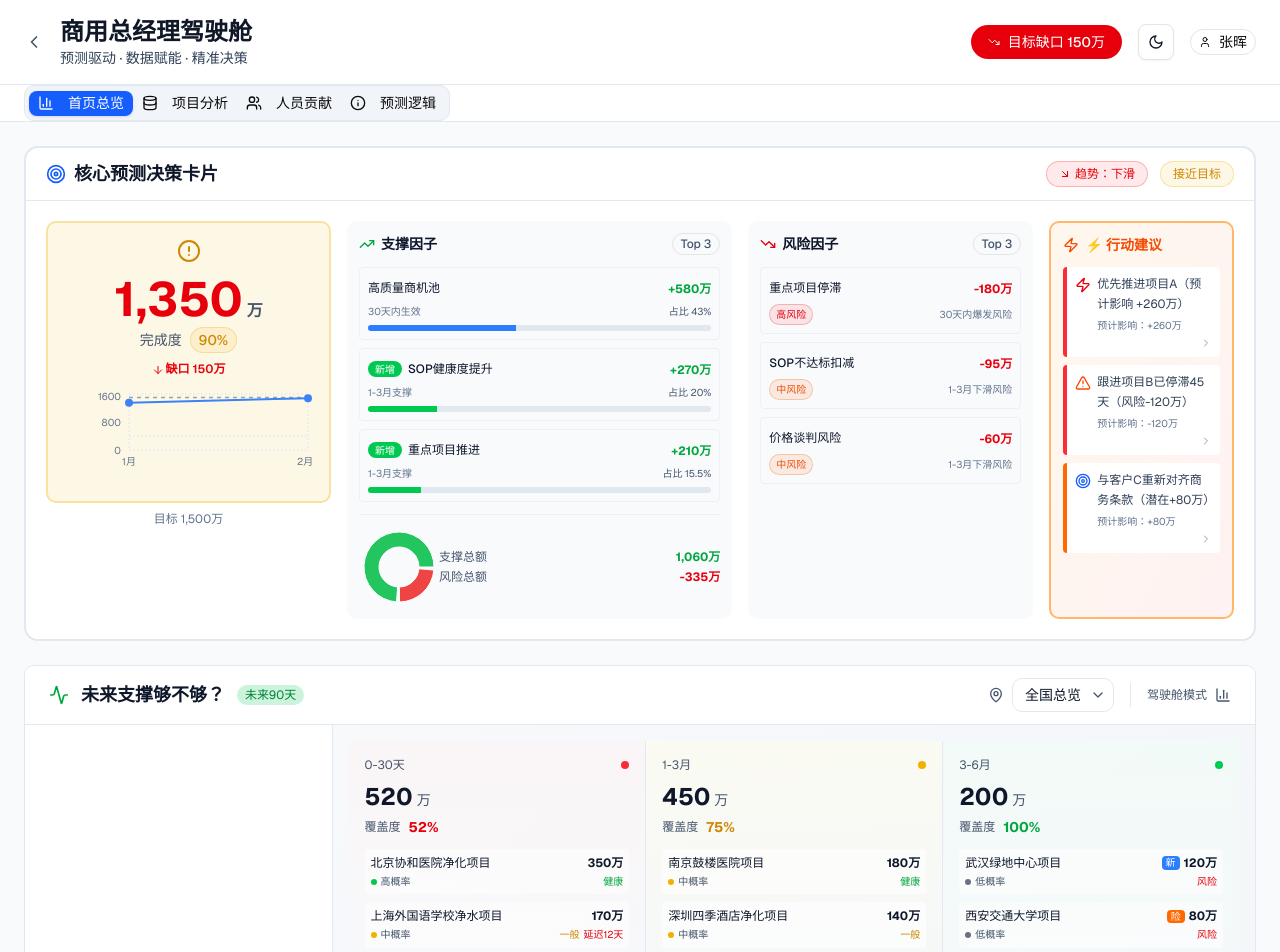
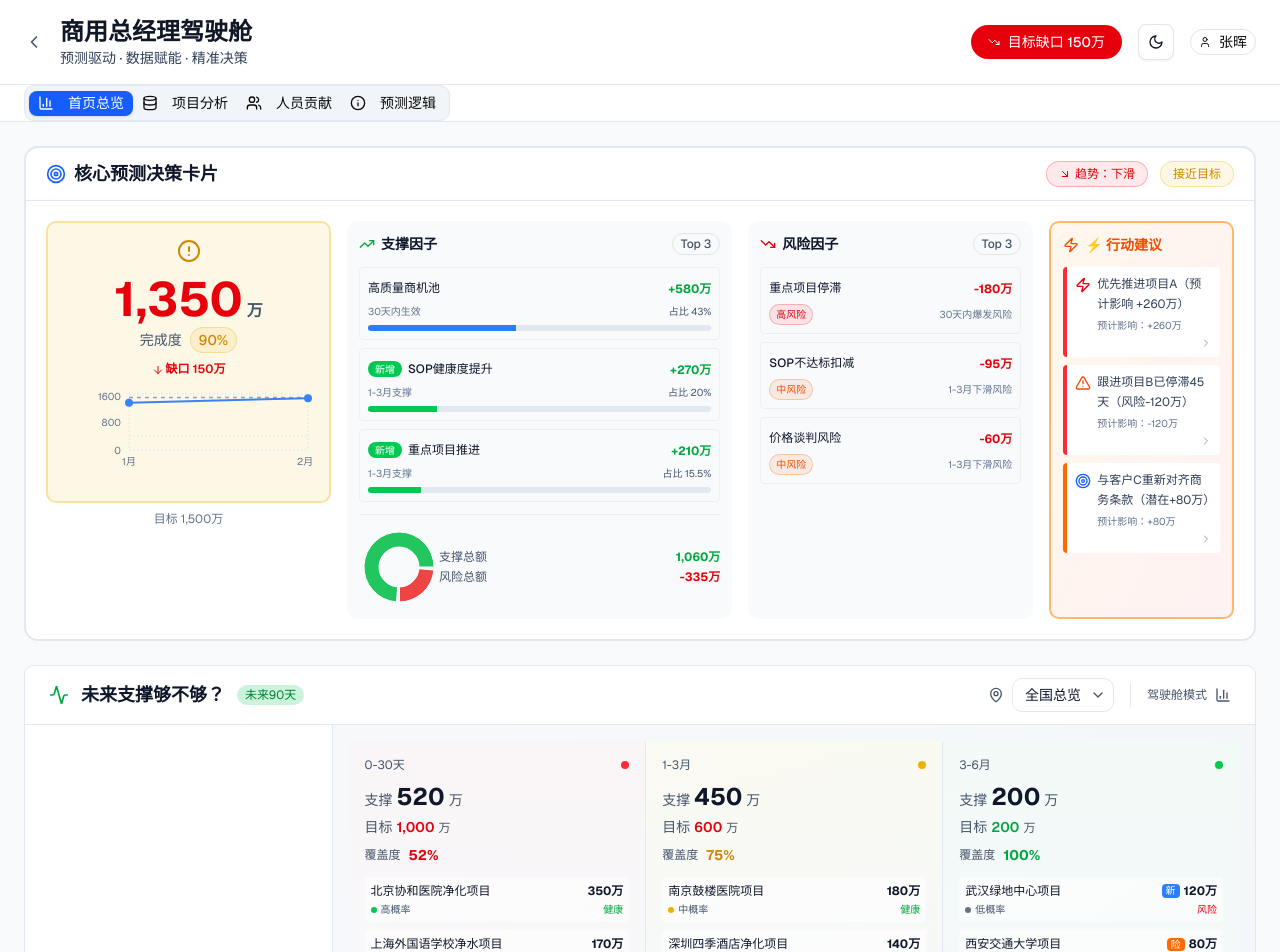
Before and after one commit to navylee1990/coze_jsc, a Next.js app: page /gm in a window 1280 px wide. Shown: the top 952 px of the page. Built offline with nearby package versions, Linux system fonts and the light colour scheme.

Commit message:
feat(gm): 在未来支撑充分性面板添加目标值显示

```diff
--- a/src/components/FutureSupportAdequacyPanel.tsx
+++ b/src/components/FutureSupportAdequacyPanel.tsx
@@ -1431,10 +1431,18 @@ export default function FutureSupportAdequacyPanel({
                     <div className={cn('w-2 h-2 rounded-full', statusColor.bg)} />
                   </div>
 
-                  {/* 金额 */}
-                  <div className="flex items-baseline gap-1 mb-1">
-                    <span className="text-2xl font-bold text-slate-900">{level.amount.toLocaleString()}</span>
-                    <span className="text-sm text-slate-600">万</span>
+                  {/* 金额 vs 目标 */}
+                  <div className="space-y-1 mb-2">
+                    <div className="flex items-baseline gap-1">
+                      <span className="text-sm text-slate-600">支撑</span>
+                      <span className="text-2xl font-bold text-slate-900">{level.amount.toLocaleString()}</span>
+                      <span className="text-sm text-slate-600">万</span>
+                    </div>
+                    <div className="flex items-baseline gap-1">
+                      <span className="text-sm text-slate-600">目标</span>
+                      <span className={cn('text-sm font-semibold', level.gap > 0 ? 'text-red-600' : 'text-green-600')}>{level.target.toLocaleString()}</span>
+                      <span className="text-xs text-slate-600">万</span>
+                    </div>
                   </div>
 
                   {/* 覆盖度 */}
```
